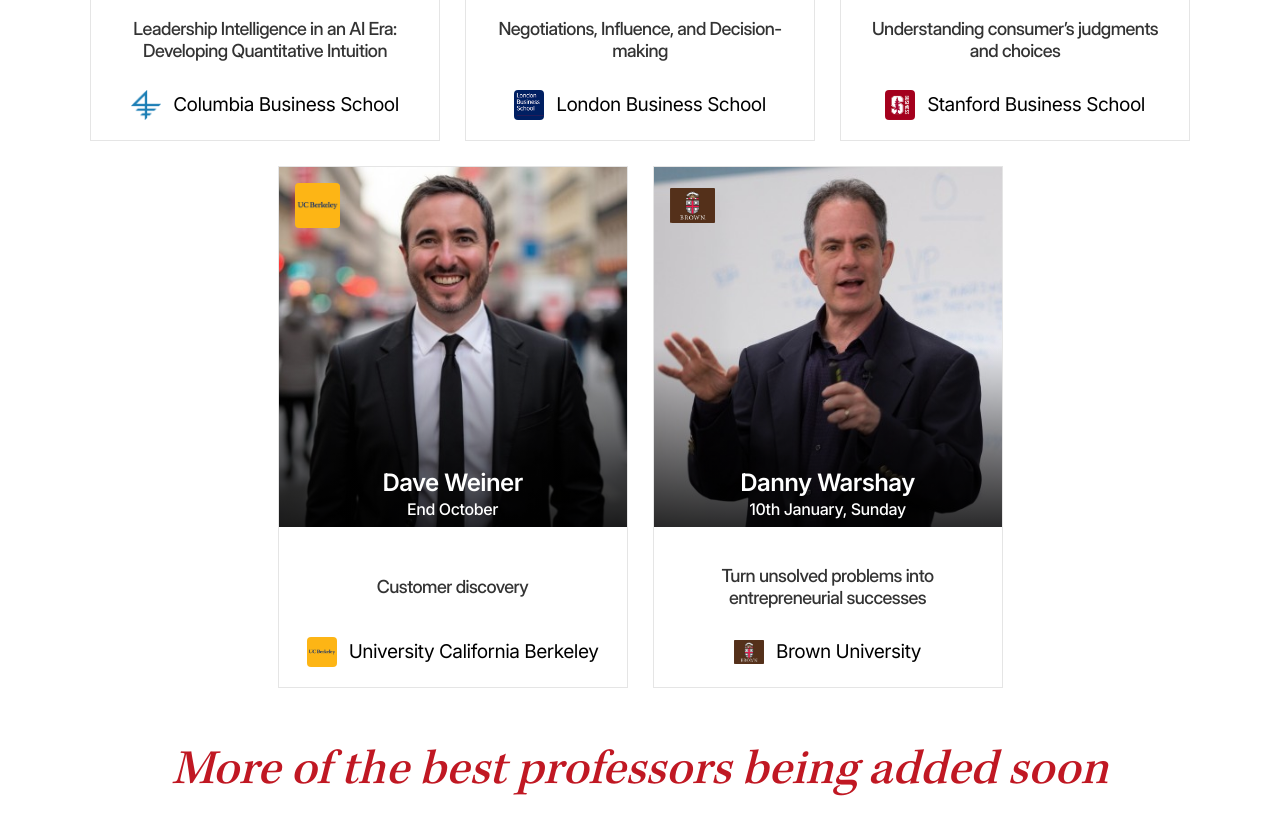
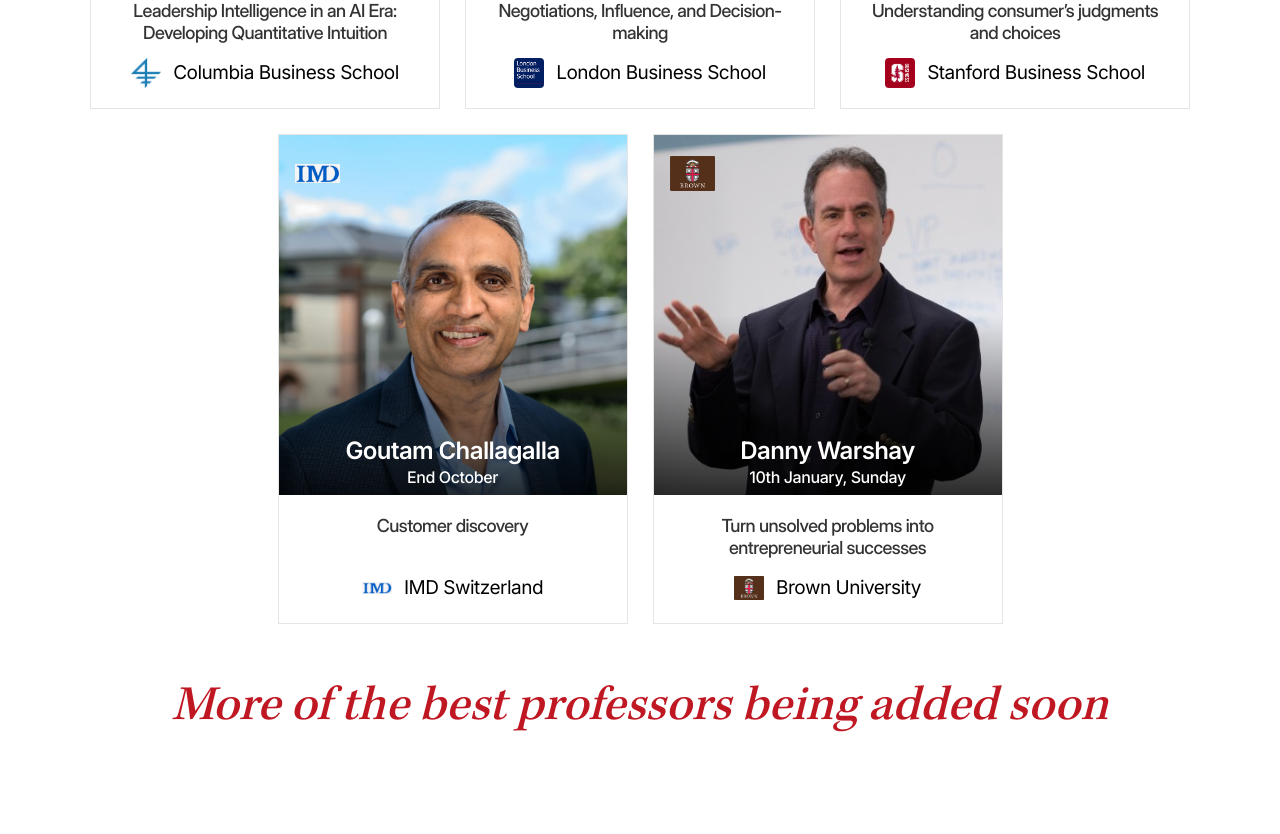
Before and after one commit to SRayyan555/pnjs, a Next.js app: page / in a window 1280 px wide. Shown: the part 3800-4634 px from the top of the page. Built offline with nearby package versions, Linux system fonts and the light colour scheme.

Commit message:
chnages in professor

```diff
--- a/components/Firstprinciple.jsx
+++ b/components/Firstprinciple.jsx
@@ -102,7 +102,7 @@
 
       {/* Content Area */}
       <div className="p-2 md:p-5 flex flex-col items-center text-center flex-grow bg-white w-full">
-        <div className="flex items-center justify-center h-[44px] md:h-[80px] w-full mb-[5px] md:mb-[10px]">
+        <div className="flex items-center justify-center h-auto w-full mb-[5px] md:mb-[10px]">
           <p className="prof-topic text-[11px] md:text-[18px] font-medium leading-[1.2] text-[#333333] font-inter-display tracking-[-0.5px]">
             {prof.name === "Jonathan Levav" ? prof.topic.split(" by")[0] : prof.topic}
           </p>
--- a/data/professors.js
+++ b/data/professors.js
@@ -36,12 +36,12 @@
     description: "Innovation is at the core of both the survival and growth of any business. Despite its importance, incumbent firms struggle to innovate for various reasons, including mindset, culture, inadequate processes, limited resources, or lack of tools (or a combination thereof). In this seminar, I will lead a discussion on the need to innovate, where to look for market opportunities, how to set up a well-oiled innovation process in your organization, and how a simple set of tools can turn your organization into an innovation machine (all that remains is execution!). Next, once you've developed your innovation, we will discuss principles of the psychology of decision making so that you can design decision environments that promote the selection of your innovation."
   },
   {
-    name: "Dave Weiner",
+    name: "Goutam Challagalla",
     date: "End October",
     topic: "Customer discovery",
-    school: "University California Berkeley",
-    image: "/professor-profile/dave.jpg",
-    schoolLogo: "/professor-school/dave-school.jpg",
+    school: "IMD Switzerland",
+    image: "/professor-profile/gautam.png",
+    schoolLogo: "/professor-school/gautam-school.png",
     linkedinLink: "https://www.linkedin.com/in/daveweiner2",
     schoolLink: "https://www.berkeley.edu/",
     location: "Mumbai",
```
Also changed, not shown: public/professor-profile/gautam.png (added), public/professor-school/gautam-school.png (added).
